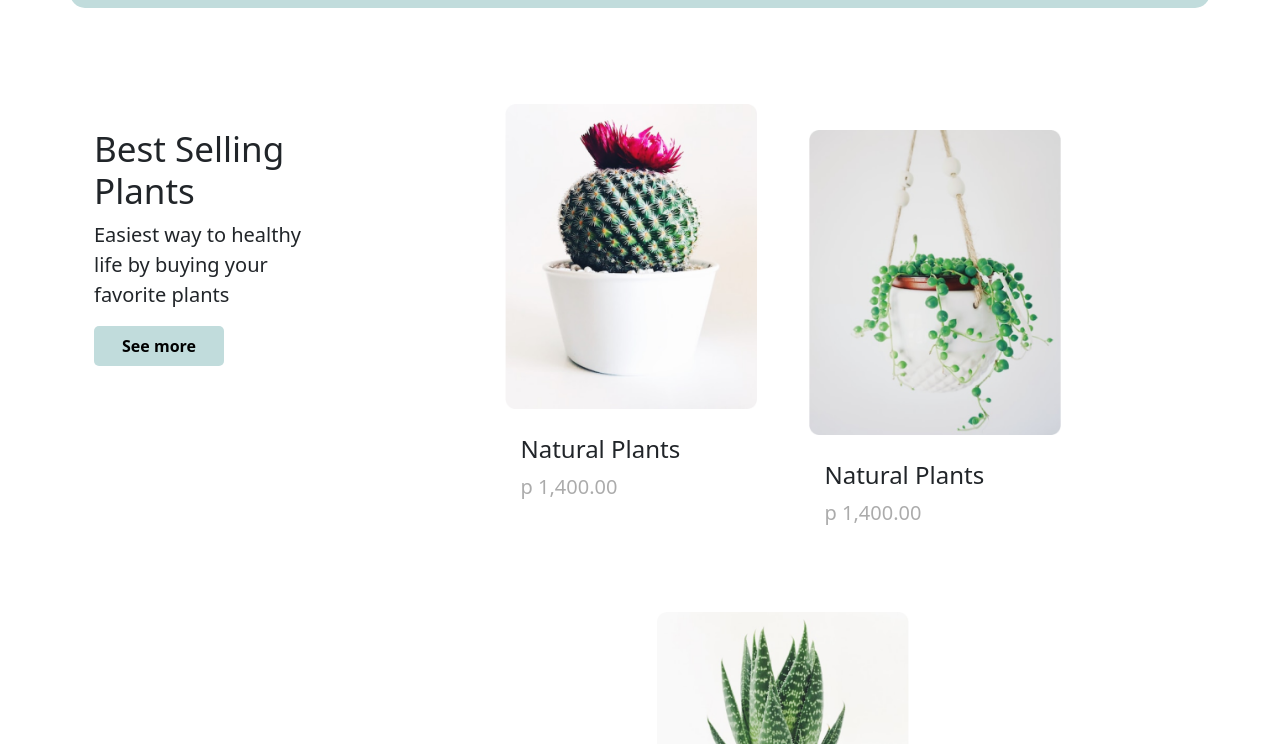
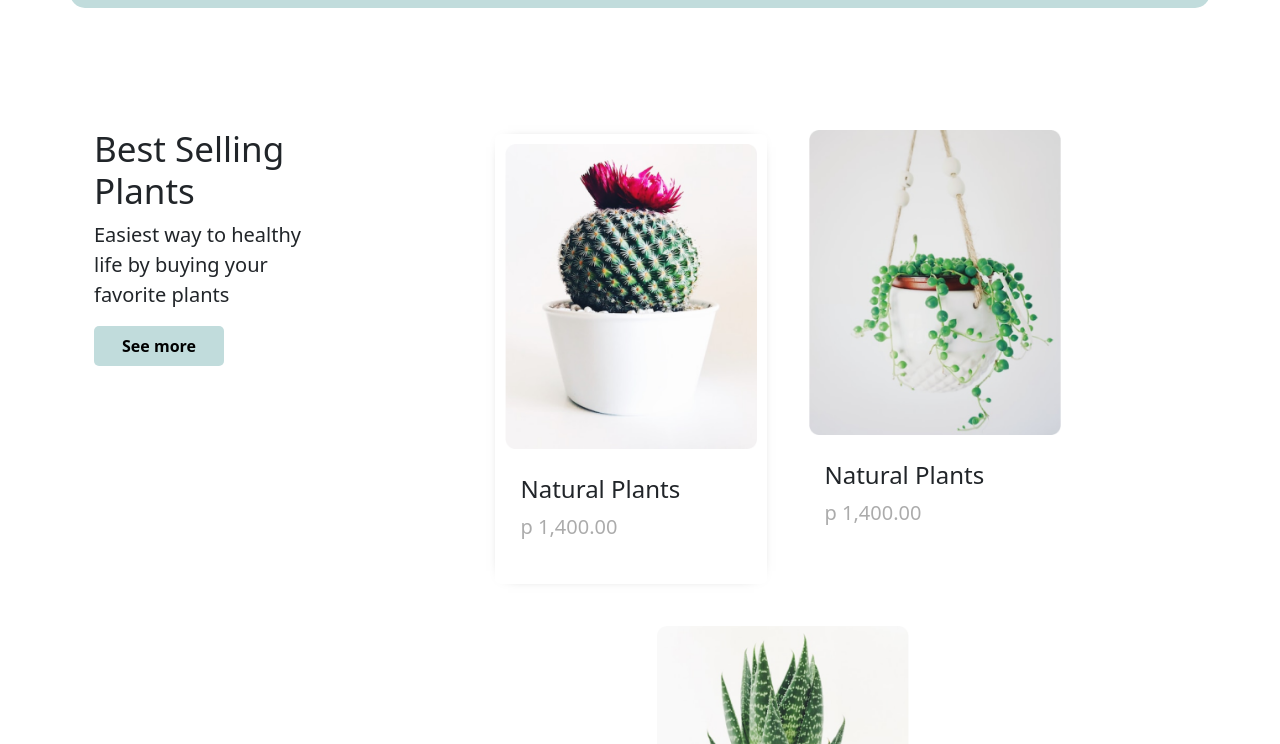
Before and after one commit to elMofaker/ahmed_ali, a plain HTML site: page index.html in a window 1280 px wide. In both pictures the pointer is over the element 630 px from the left and 961 px from the top of the page. Shown: the part 617-1361 px from the top of the page. Drawn offline with nearby package versions, Linux system fonts and the light colour scheme; files that its build step writes are made by us from their sources; files whose address does not match are found by name.

Commit message:
Update _body.scss

```diff
--- a/scss/padgs/_body.scss
+++ b/scss/padgs/_body.scss
@@ -137,9 +137,9 @@
         width: 17rem;
 
         &:hover {
-            padding-top: 20px;
             transition: 1s;
-            margin-top: -20px;
+            margin-top: 30px;
+            box-shadow: 0px 0px 15px -13px black;
         }
 
         & p {
```
